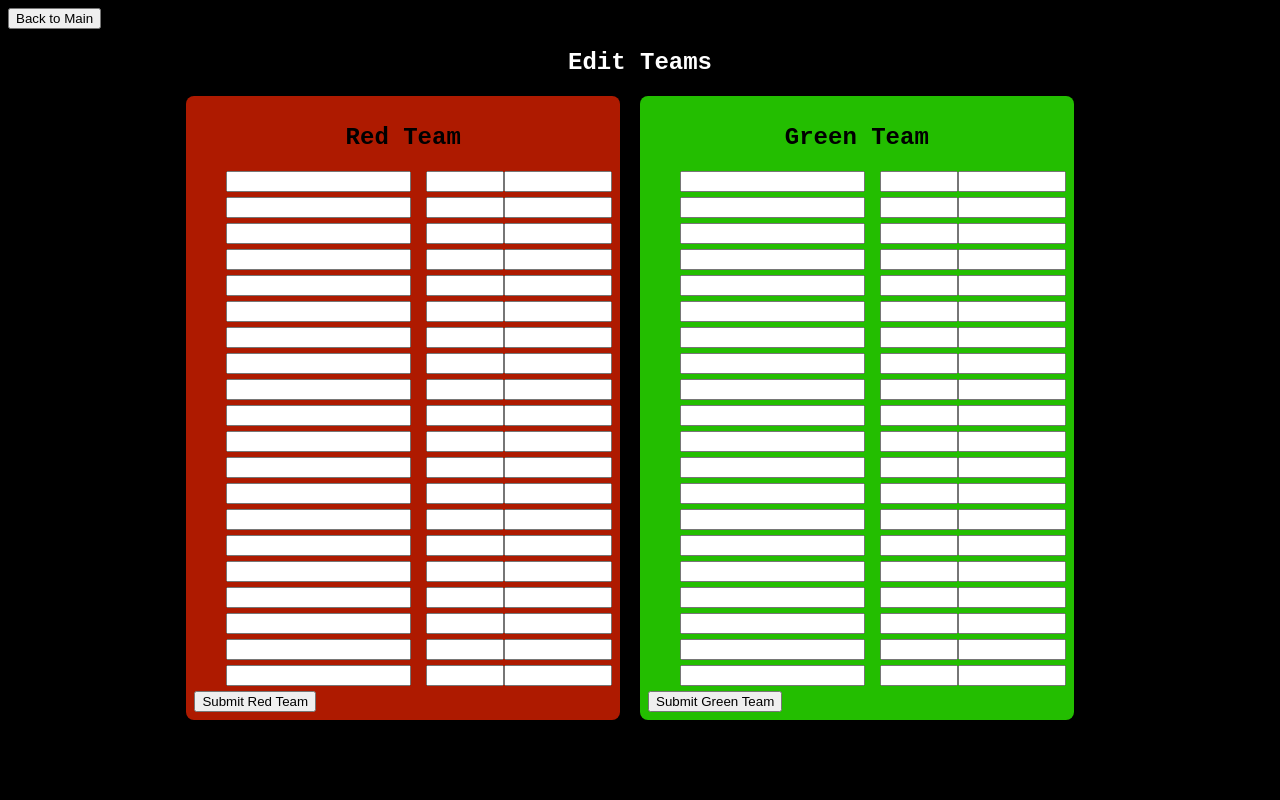
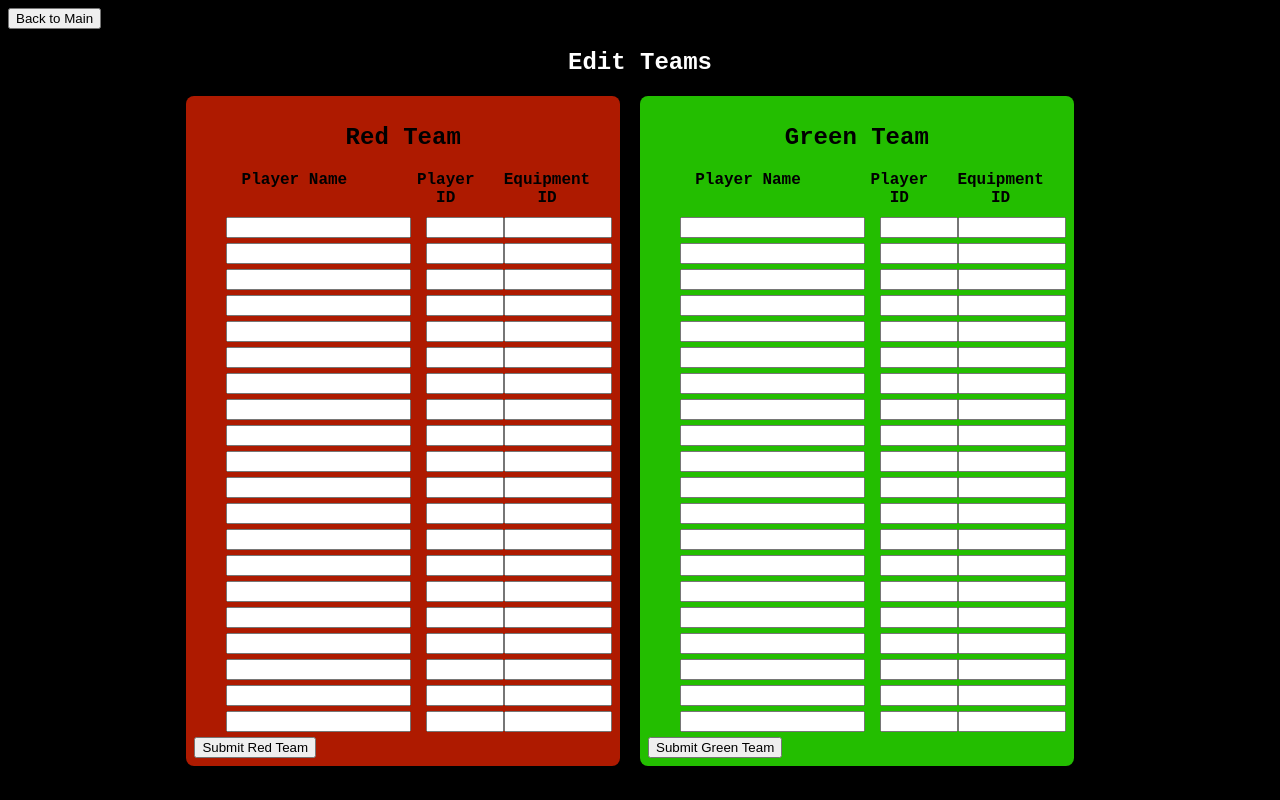
Before and after one commit to 0x01FE/Photon, a Flask app: page /editMode in a window 1280 px wide. Run offline with Flask 2, Linux system fonts and the light colour scheme; some libraries are stand-ins or nearby versions.

Commit message:
Fixing underscore problem, and adding names for the columns

```diff
--- a/app/app.py
+++ b/app/app.py
@@ -1,5 +1,4 @@
 from flask import Flask, request, render_template
-# from celery import Celery
 import photonserver
 import database
 import threading
@@ -7,14 +6,6 @@ import logging
 
 app = Flask(__name__)
 
-#app.config['CELERY_BROKER_URL'] = "sqla+postgresql://student:student@localhost:5432/photon"
-#app.config['CELERY_RESULT_BACKEND'] = "sqla+postgresql://student:student@localhost:5432/photon"
-
-# def make_celery(app):
-#     celery = Celery(app.import_name, broker="sqla+postgresql://student:student@localhost:5432/photon")
-#     celery.conf.update(app.config)
-#     return celery
-# celery = make_celery(app)
 s = photonserver.PhotonServer()
 
 FORMAT = "%(levelname)s - %(message)s"
@@ -45,9 +36,6 @@ def addPlayer():
 @app.route("/submit-red", methods = ["POST"])
 def submitRedTeams():
     red_players = []
-    print('hello')
-    logging.debug('debug hello')
-
     for i in range(1, 21):
         player_id = request.form.get(f"player_id_{i}")
         equipment_id = request.form.get(f"equipment_id_{i}")
@@ -65,7 +53,7 @@ def submitGreenTeams():
     green_players = []
     for i in range(1, 21):
         player_id = request.form.get(f"player_id_{i}")
-        equipment_id = request.form.get(f"equipment_id{i}")
+        equipment_id = request.form.get(f"equipment_id_{i}")
         player_name = request.form.get(f"player_name_{i}")
         if player_name and player_id and equipment_id:
             s.add_player(player_id, equipment_id, 'g', player_name)
--- a/app/static/css/add-player.css
+++ b/app/static/css/add-player.css
@@ -54,6 +54,28 @@ body {
     flex: 1;
     max-width: 100px;
 }
+
+.column-names {
+    display: flex;
+    justify-content: space-between;
+    margin-bottom: 10px;
+    font-weight: bold;
+}
+
+.column-names label {
+    width: 200px;
+    text-align: center;
+    margin-right: 15px;
+}
+
+.column-names label:nth-child(2) {
+    width: 70px;
+}
+
+.column-names label:nth-child(3) {
+    width: 100px;
+}
+
 label {
     margin-right: 10px;
 }
--- a/app/templates/add-player/add-player.html
+++ b/app/templates/add-player/add-player.html
@@ -12,6 +12,11 @@
         <div class="form-container">
             <div class="group-container" style="background-color: #ae1a00">
                 <h2 style="text-align: center">Red Team</h2>
+                <div class="column-names">
+                    <label>Player Name</label>
+                    <label>Player ID</label>
+                    <label>Equipment ID</label>
+                </div>
                 <form id="red-team-form" method="POST" action="/submit-red" onsubmit="checkEditScreenInputs(event)">
                     {% for i in range(1, 21) %}
                     <div class="player-input">
@@ -26,6 +31,11 @@
             </div>
             <div class="group-container" style="background-color: #23be00">
                 <h2 style="text-align: center">Green Team</h2>
+                <div class="column-names">
+                    <label>Player Name</label>
+                    <label>Player ID</label>
+                    <label>Equipment ID</label>
+                </div>
                 <form id="green-team-form" method="POST" action="/submit-green" onsubmit="checkEditScreenInputs(event)">
                     {% for i in range(1, 21) %}
                     <div class="player-input">
```
